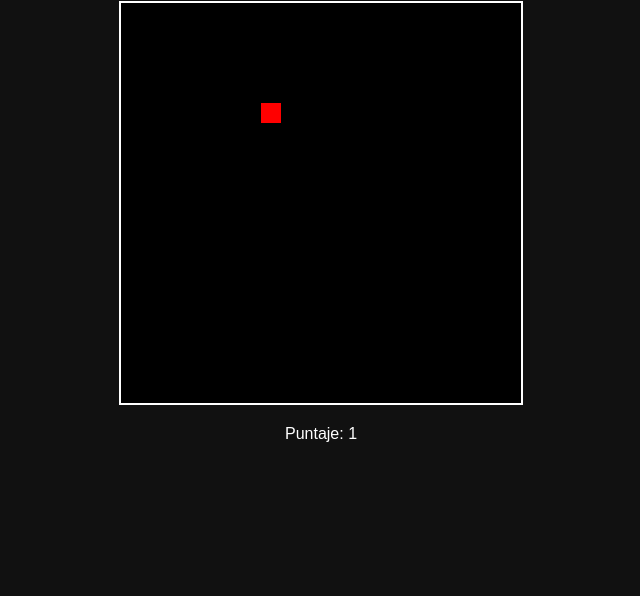
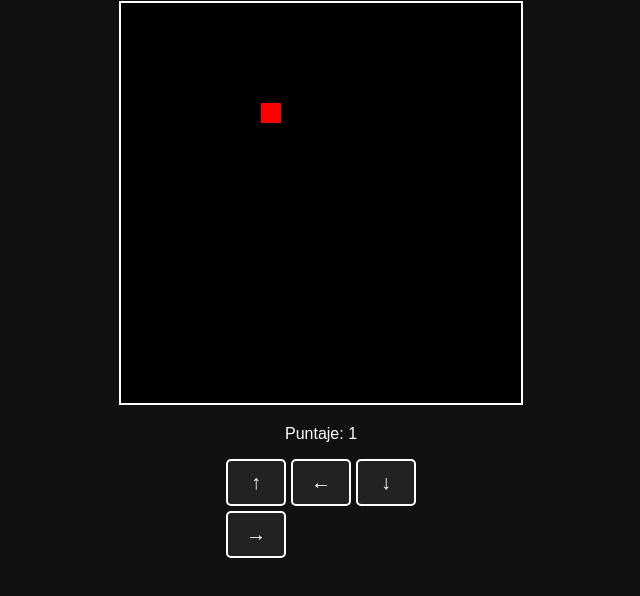
Before and after one commit to adrianjesussalas-boop/snake, a plain HTML site: page index.html in a window 1280 px wide. Shown: the part 80-676 px from the top of the page, without its empty margins (319-959 px from the left). Drawn offline with Linux system fonts and the light colour scheme.

Commit message:
Add files via upload

```diff
--- a/index.html
+++ b/index.html
@@ -3,17 +3,23 @@
 <head>
   <meta charset="UTF-8">
   <title>🐍 Snake</title>
+  <!-- Esto hace que el juego se adapte a la pantalla del celular -->
+  <meta name="viewport" content="width=device-width, initial-scale=1.0">
   <style>
     body {
       background: #111;
       color: white;
       font-family: Arial, sans-serif;
       text-align: center;
+      margin: 0;
+      padding: 0;
     }
     #tablero {
       position: relative;
-      width: 400px;
-      height: 400px;
+      width: 90vw; /* se adapta al ancho de la pantalla */
+      max-width: 400px;
+      height: 90vw;
+      max-height: 400px;
       background: #000;
       margin: 20px auto;
       border: 2px solid white;
@@ -30,6 +36,22 @@
       width: 20px;
       height: 20px;
     }
+    /* Botones para celular */
+    .botones {
+      display: grid;
+      grid-template-columns: repeat(3, 60px);
+      justify-content: center;
+      gap: 5px;
+      margin-top: 10px;
+    }
+    .botones button {
+      font-size: 20px;
+      padding: 10px;
+      background: #222;
+      color: white;
+      border: 2px solid white;
+      border-radius: 5px;
+    }
   </style>
 </head>
 <body>
@@ -37,6 +59,14 @@
 <h1>🐍 Snake</h1>
 <div id="tablero"></div>
 <p>Puntaje: <span id="puntos">0</span></p>
+
+<!-- Botones para móvil -->
+<div class="botones">
+  <button onclick="direccion='arriba'">↑</button>
+  <button onclick="direccion='izquierda'">←</button>
+  <button onclick="direccion='abajo'">↓</button>
+  <button onclick="direccion='derecha'">→</button>
+</div>
 
 <script>
   const tablero = document.getElementById("tablero");
@@ -49,8 +79,8 @@
   let direccion = "derecha";
 
   let comida = {
-    x: Math.floor(Math.random() * 20) * tamaño,
-    y: Math.floor(Math.random() * 20) * tamaño
+    x: Math.floor(Math.random() * Math.floor(tablero.clientWidth / tamaño)) * tamaño,
+    y: Math.floor(Math.random() * Math.floor(tablero.clientHeight / tamaño)) * tamaño
   };
 
   document.addEventListener("keydown", e => {
@@ -88,8 +118,8 @@
 
     // Verificar colisión con bordes
     if (
-      cabeza.x < 0 || cabeza.x >= 400 ||
-      cabeza.y < 0 || cabeza.y >= 400
+      cabeza.x < 0 || cabeza.x >= tablero.clientWidth ||
+      cabeza.y < 0 || cabeza.y >= tablero.clientHeight
     ) {
       alert("Perdiste 😢");
       location.reload();
@@ -102,14 +132,14 @@
       puntos++;
       puntosTexto.textContent = puntos;
       comida = {
-        x: Math.floor(Math.random() * 20) * tamaño,
-        y: Math.floor(Math.random() * 20) * tamaño
+        x: Math.floor(Math.random() * Math.floor(tablero.clientWidth / tamaño)) * tamaño,
+        y: Math.floor(Math.random() * Math.floor(tablero.clientHeight / tamaño)) * tamaño
       };
     } else {
       snake.pop();
     }
 
-    // Verificar colisión consigo mismo
+    // Colisión consigo mismo
     for (let i = 1; i < snake.length; i++) {
       if (cabeza.x === snake[i].x && cabeza.y === snake[i].y) {
         alert("Perdiste 😢");
```
